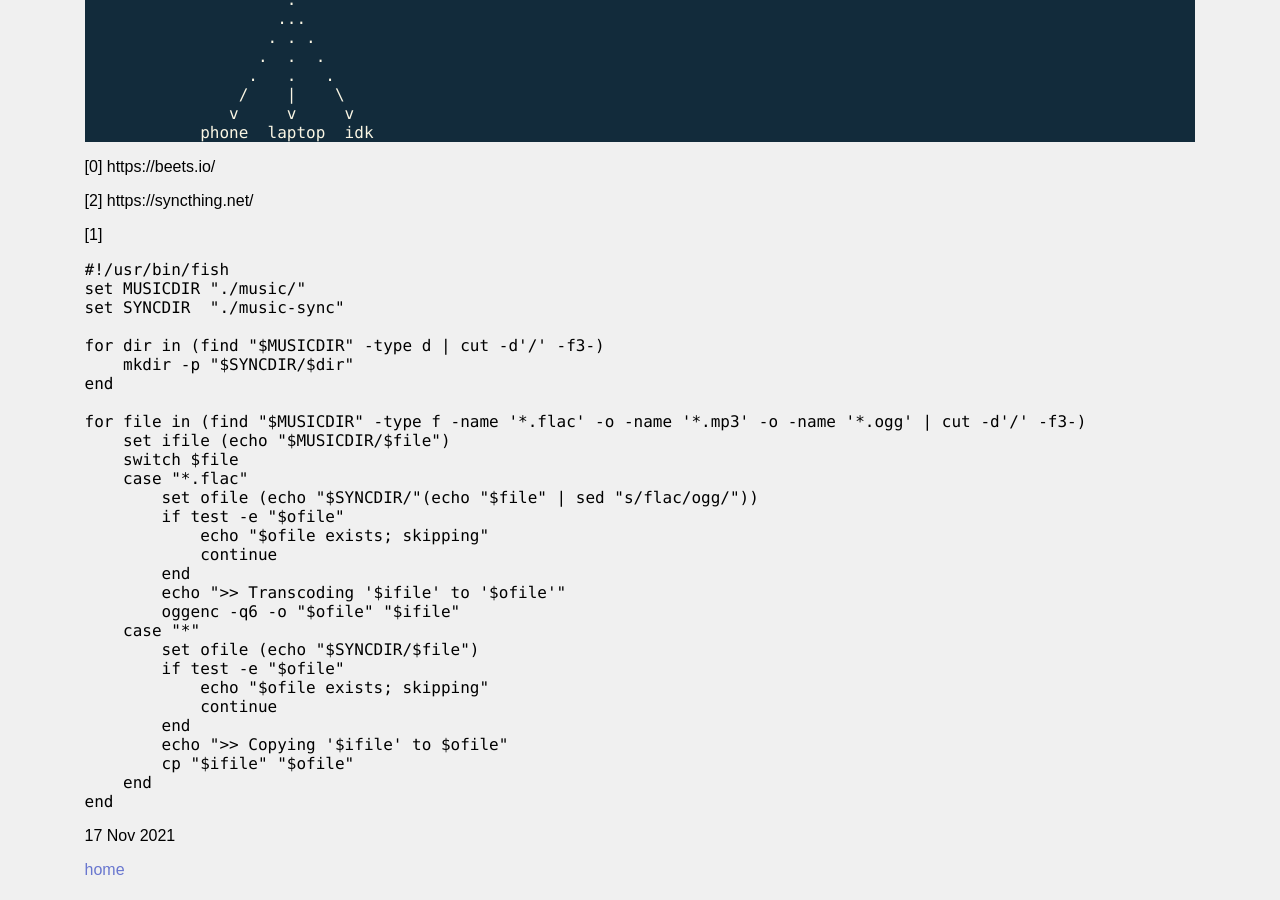
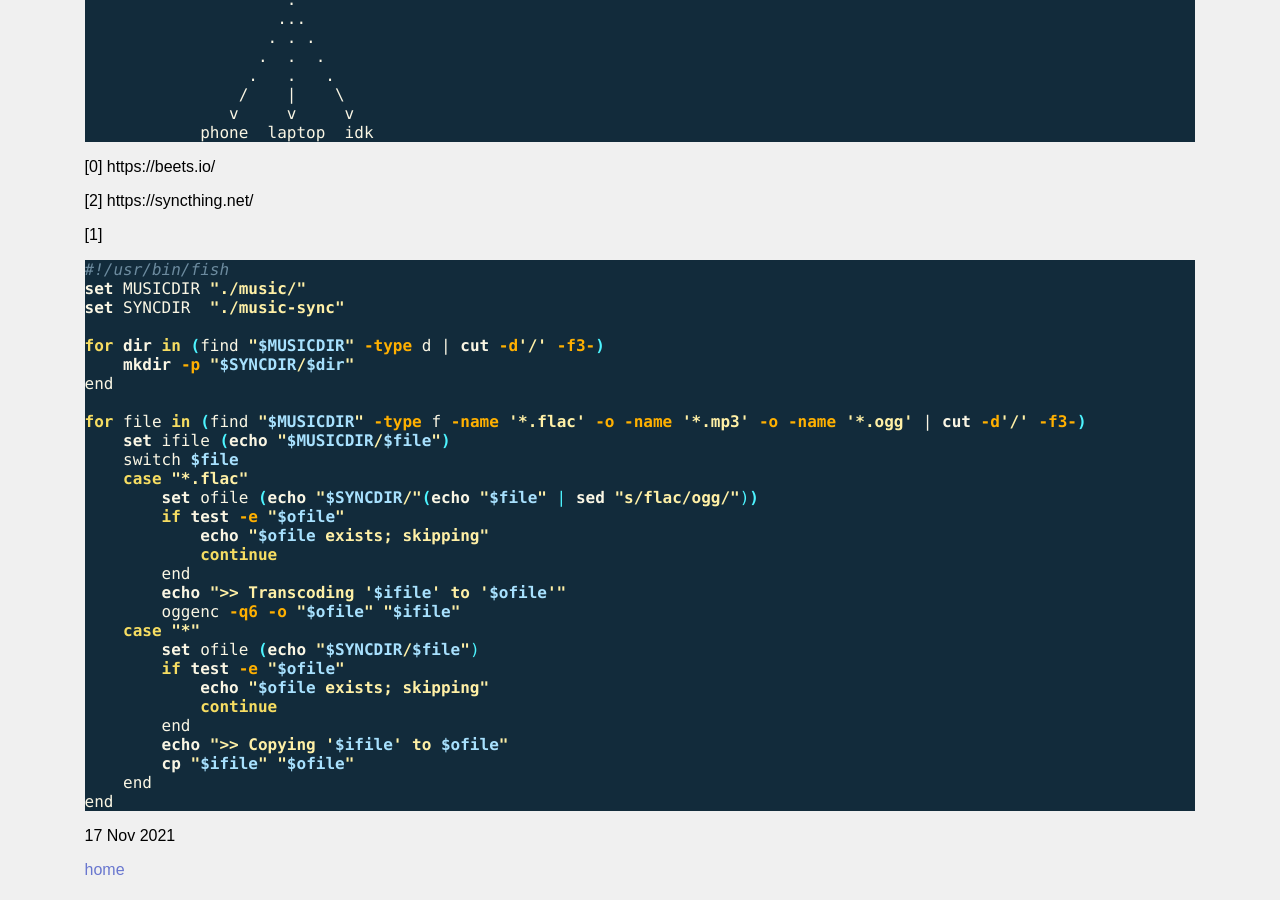
Before and after one commit to qlyoung/qlyoung.github.io, a Jekyll site: the page built from _posts/2021-11-17-music-flow.md, in a window 1280 px wide and 900 px high, scrolled down 753 px. Built offline with Jekyll 4.4.1, drawn with Linux system fonts in a browser that asks for light colours.

Commit message:
fix a copule syntax blocks
Signed-off-by: Quentin Young <qlyoung@qlyoung.net>

````diff
--- a/_posts/2021-11-17-music-flow.md
+++ b/_posts/2021-11-17-music-flow.md
@@ -62,7 +62,7 @@ title:  "music management"
 
 [1]
 
-```fish
+```sh
 #!/usr/bin/fish
 set MUSICDIR "./music/"
 set SYNCDIR  "./music-sync"
````
Also changed, not shown: _posts/2020-06-21-k8s-topo-picluster.md (+2 -0 lines).
